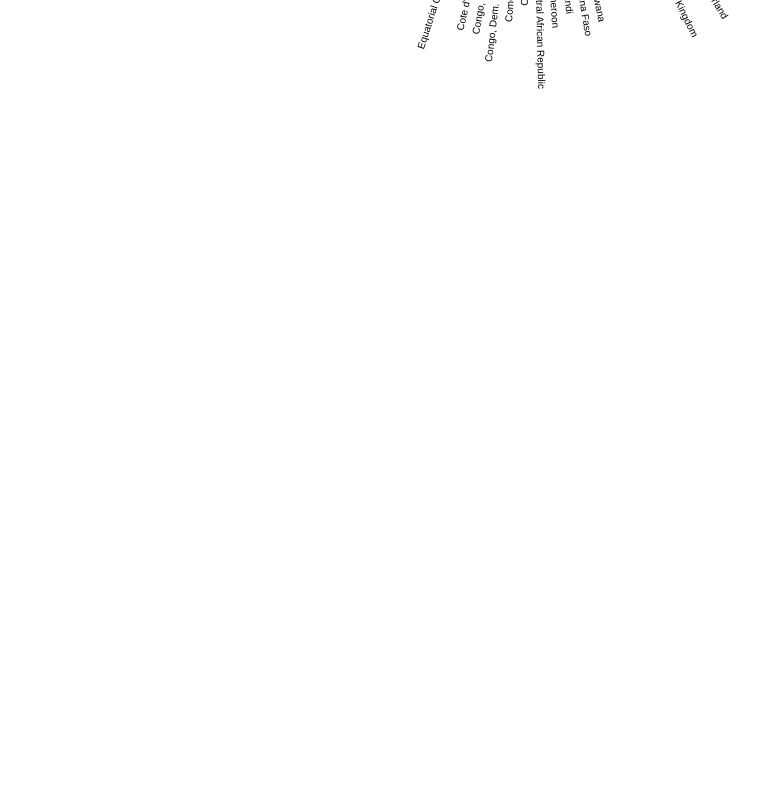
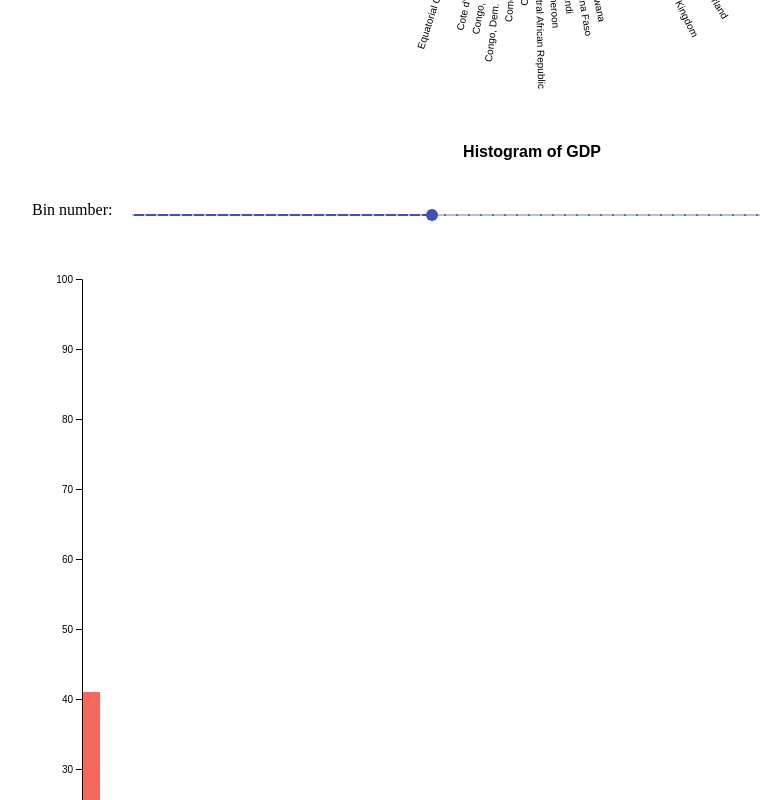
Before and after one commit to Aete/d3-60days-challenge, a React (Create React App) app: page / in a window 1280 px wide. Shown: the part 9160-9960 px from the top of the page, without its empty margins (108-868 px from the left). Before the commit the page ends 9301 px from the top, so only its background shows below. Built offline with nearby package versions, Linux system fonts and the light colour scheme.

Commit message:
Feature: Day 16 - Histogram with GDP data in 2019

```diff
--- a/src/App.js
+++ b/src/App.js
@@ -14,6 +14,7 @@ import DayTwelve from './Day12/DayTwelve';
 import DayThirteen from './Day13/DayThirteen';
 import DayFourTeen from './Day14/DayFourteen';
 import DayFifteen from './Day15/DayFifteen';
+import DaySixteen from './Day16/DaySixteen';
 
 function App() {
   return (
@@ -32,6 +33,7 @@ function App() {
       <DayThirteen />
       <DayFourTeen />
       <DayFifteen />
+      <DaySixteen />
     </div>
   );
 }
--- /dev/null
+++ b/src/Day16/DaySixteen.js
@@ -0,0 +1,50 @@
+import { Slider } from '@material-ui/core';
+import { Fragment, useEffect, useRef, useState } from 'react';
+import Histogram from './Histogram';
+
+export default function DaySixteen() {
+  const [chart, setChart] = useState(null);
+  const [binCount, setBinCount] = useState(30);
+  const container = useRef();
+
+  useEffect(() => {
+    if (!chart) {
+      setChart(new Histogram(container.current));
+    } else {
+      chart.update(binCount);
+    }
+  }, [chart, binCount]);
+
+  return (
+    <div style={{ display: 'flex', flexDirection: 'column' }}>
+      <h1
+        style={{
+          fontSize: '16px',
+          fontFamily: 'sans-serif',
+          fontWeight: 700,
+          marginBottom: '40px',
+        }}
+      >
+        Histogram of GDP
+      </h1>
+      <div style={{ width: '100%', display: 'flex' }}>
+        <label style={{ marginRight: '20px', whiteSpace: 'nowrap' }}>Bin number:</label>
+        <Slider
+          defaultValue={30}
+          aria-labelledby="discrete-slider"
+          valueLabelDisplay="auto"
+          step={1}
+          marks
+          min={5}
+          max={80}
+          onChange={(e, val) => {
+            if (val !== binCount) {
+              setBinCount(val);
+            }
+          }}
+        />
+      </div>
+      <div ref={container}></div>
+    </div>
+  );
+}
--- /dev/null
+++ b/src/Day16/Histogram.js
@@ -0,0 +1,58 @@
+import * as d3 from 'd3';
+import csvData from '../utils/data/gapminder.csv';
+
+export default function Histogram(element) {
+  const margin = { top: 50, bottom: 50, right: 50, left: 50 };
+  const height = 800 - margin.top - margin.bottom;
+  const width = 1000 - margin.left - margin.right;
+
+  let data = [];
+
+  const svg = d3
+    .select(element)
+    .append('svg')
+    .attr('width', width + margin.left + margin.right)
+    .attr('height', height + margin.top + margin.bottom);
+
+  const container = svg.append('g').attr('transform', `translate(${margin.left}, ${margin.top})`);
+
+  const xAxis = container.append('g').attr('transform', `translate(0,${height})`);
+  const yAxis = container.append('g');
+
+  const xScale = d3.scaleLinear().domain([0, 100000]).range([0, width]);
+  const xAxisFunction = d3.axisBottom(xScale).tickSizeOuter(0);
+
+  xAxis.call(xAxisFunction);
+
+  const yScale = d3.scaleLinear().domain([100, 0]).range([0, height]);
+
+  const yAxisFunction = d3.axisLeft(yScale).tickSizeOuter(0);
+
+  yAxis.call(yAxisFunction);
+
+  d3.csv(csvData).then((csv) => {
+    data = csv.filter((d) => +d.year === 2019);
+    this.update(30);
+  });
+
+  this.update = (bin) => {
+    const histogram = d3
+      .bin()
+      .thresholds(bin)
+      .value((d) => +d.gdp_cap)(data);
+
+    container.selectAll('rect').remove();
+
+    container
+      .selectAll('rect')
+      .data(histogram)
+      .enter()
+      .append('rect')
+      .attr('x', (d) => xScale(d.x0) + 1)
+      .attr('width', (d) => xScale(d.x1) - xScale(d.x0) - 1)
+      .attr('y', (d) => yScale(d.length))
+      .attr('height', (d) => yScale(0) - yScale(d.length))
+      .attr('fill', '#f44336')
+      .style('opacity', 0.8);
+  };
+}
```
